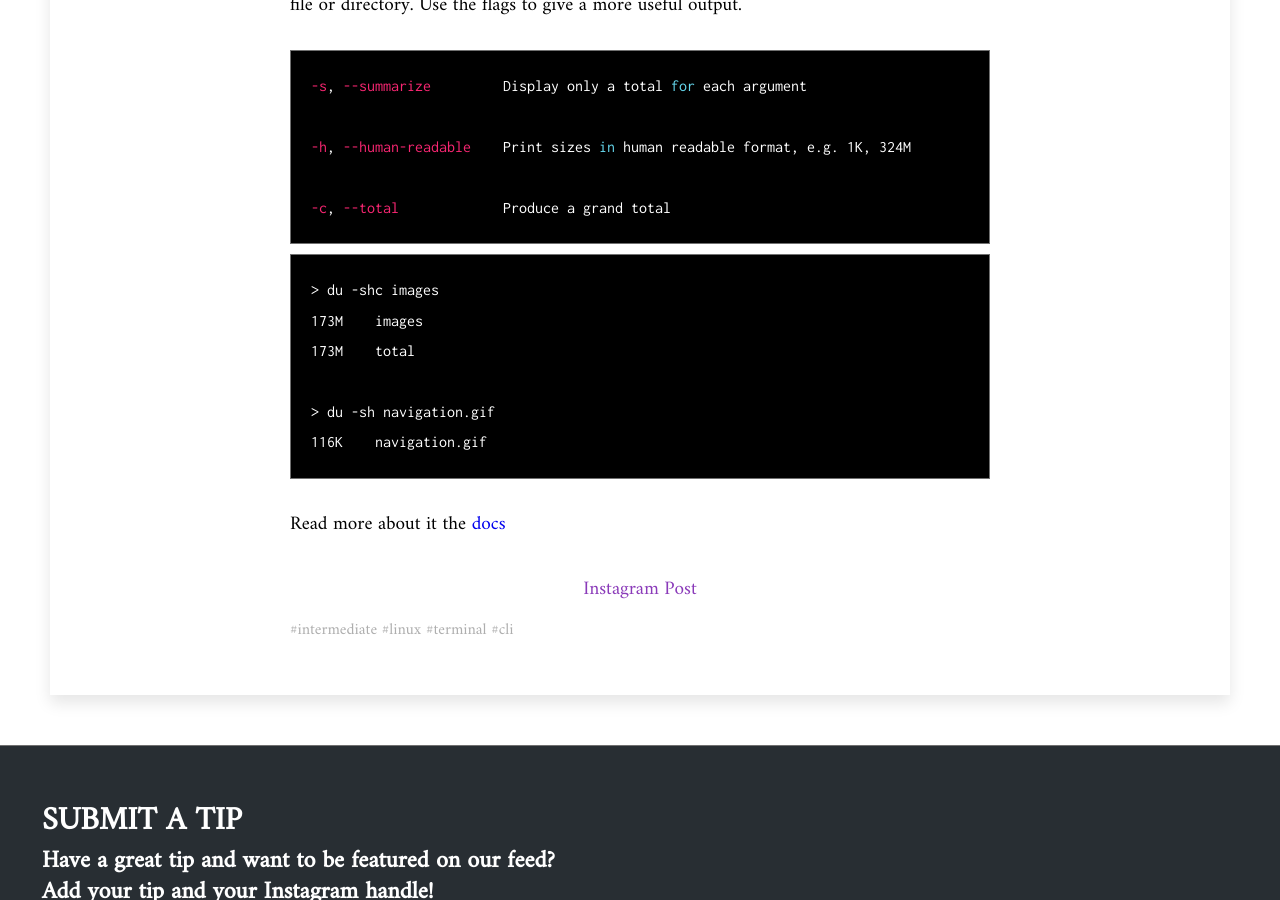
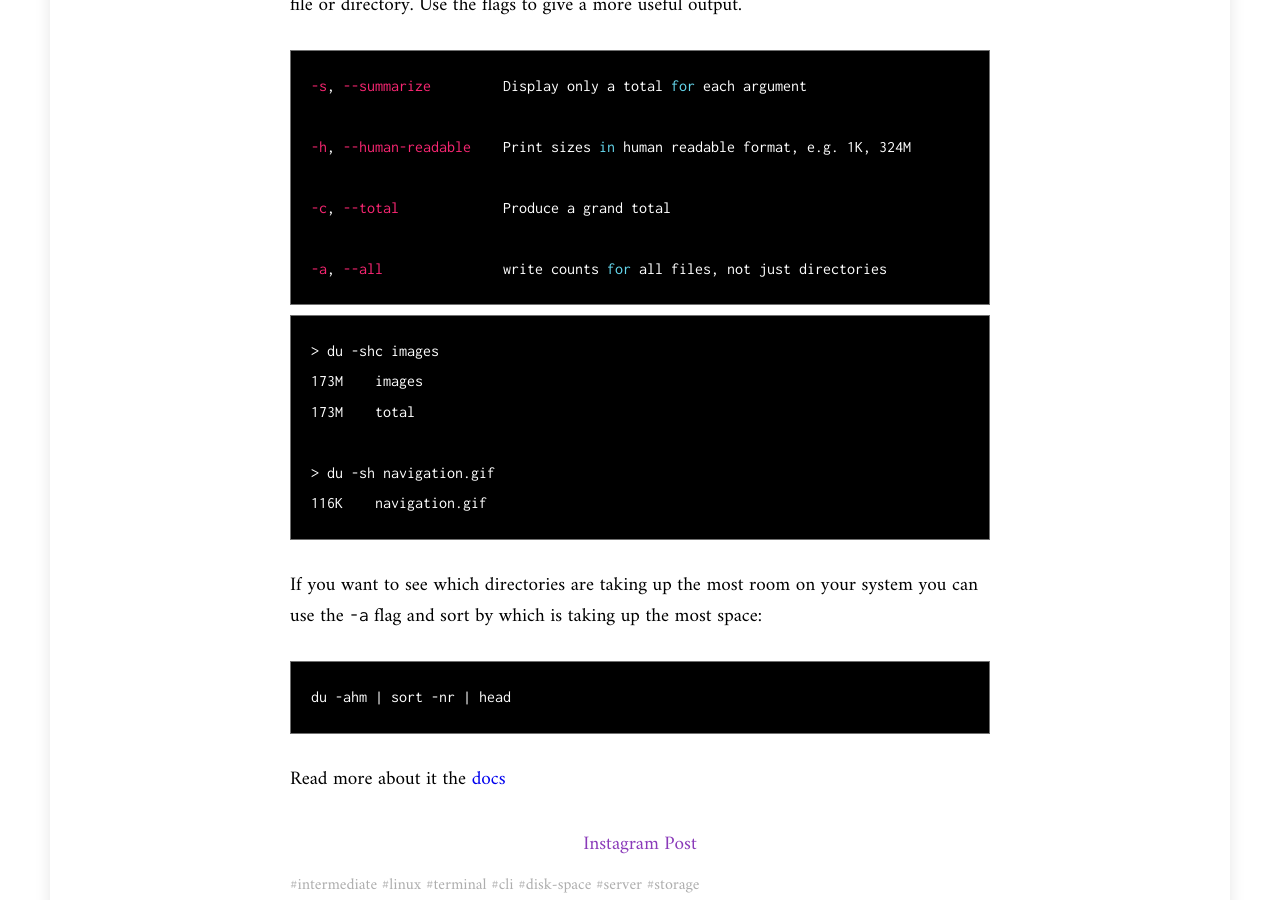
Before and after one commit to dev-diaries/web, a Jekyll site: the page built from _social-posts/get-size-of-a-directory-or-file.md, in a window 1280 px wide and 900 px high, scrolled down 263 px. Built offline with Jekyll 4.4.1, drawn with Linux system fonts in a browser that asks for light colours.

Commit message:
add size of directory with sort info

```diff
--- a/_social-posts/get-size-of-a-directory-or-file.md
+++ b/_social-posts/get-size-of-a-directory-or-file.md
@@ -5,8 +5,8 @@ title: "Get Size Of A Directory Or File"
 cover-image: /assets/images/du-cover.png
 image: /assets/images/.gif
 excerpt: "Need to get the size of a directory in linux?"
-date: 2019-05-22
-categories: [intermediate, linux, terminal, cli]
+date: 2019-09-05
+categories: [intermediate, linux, terminal, cli, disk-space, server, storage]
 instagram-id: BxwS1y_igOY
 docs: https://linux.die.net/man/1/du
 ---
@@ -22,6 +22,8 @@ Need to get the size of a directory in linux? Use the du command to output the s
 -h, --human-readable    Print sizes in human readable format, e.g. 1K, 324M
 
 -c, --total             Produce a grand total
+
+-a, --all               write counts for all files, not just directories
 {% endhighlight %}
 
 {% highlight html %}
@@ -34,6 +36,14 @@ Need to get the size of a directory in linux? Use the du command to output the s
 {% endhighlight %}
 
 {:.post-content}
+If you want to see which directories are taking up the most room on your system you can
+use the `-a` flag and sort by which is taking up the most space:
+
+{% highlight html %}
+du -ahm | sort -nr | head
+{% endhighlight %}
+
+{:.post-content}
 Read more about it the <a href="{{page.docs}}" target="_blank">docs</a>
 
 {% if page.instagram-id %}
```
